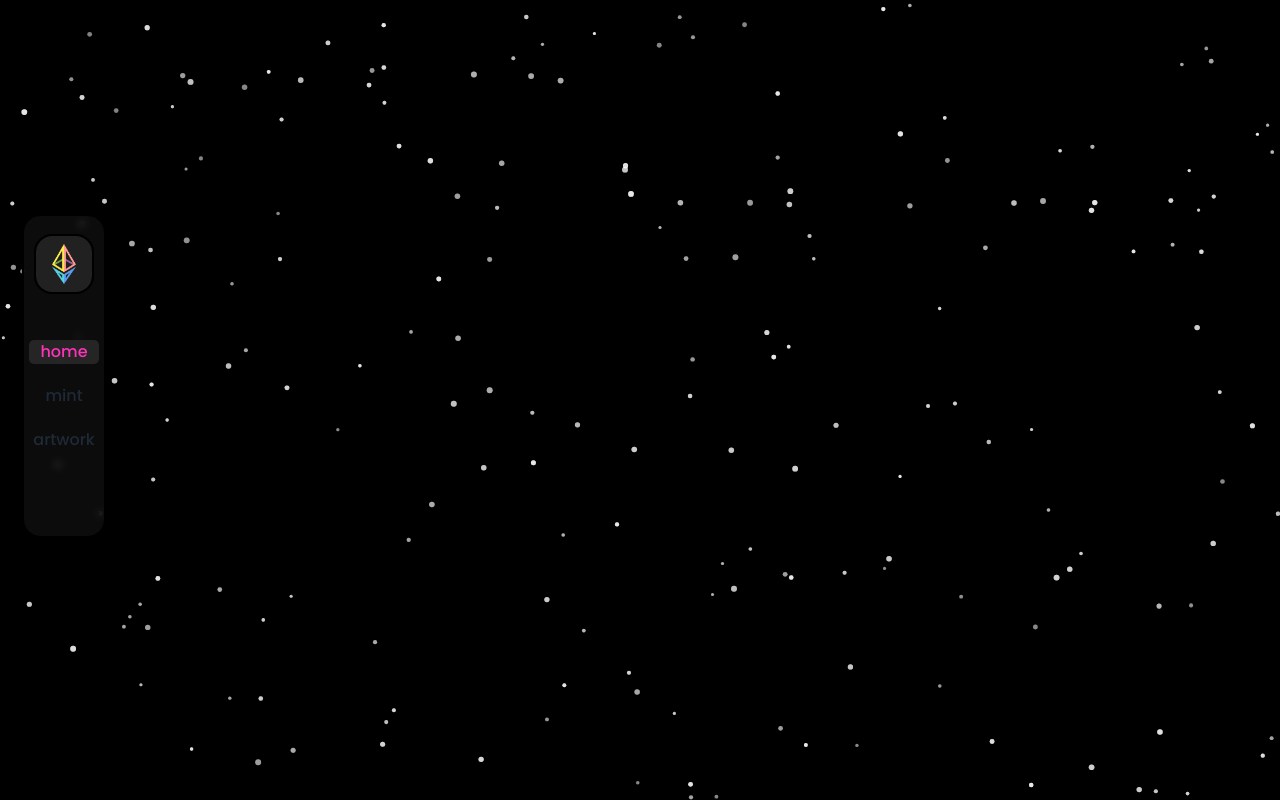
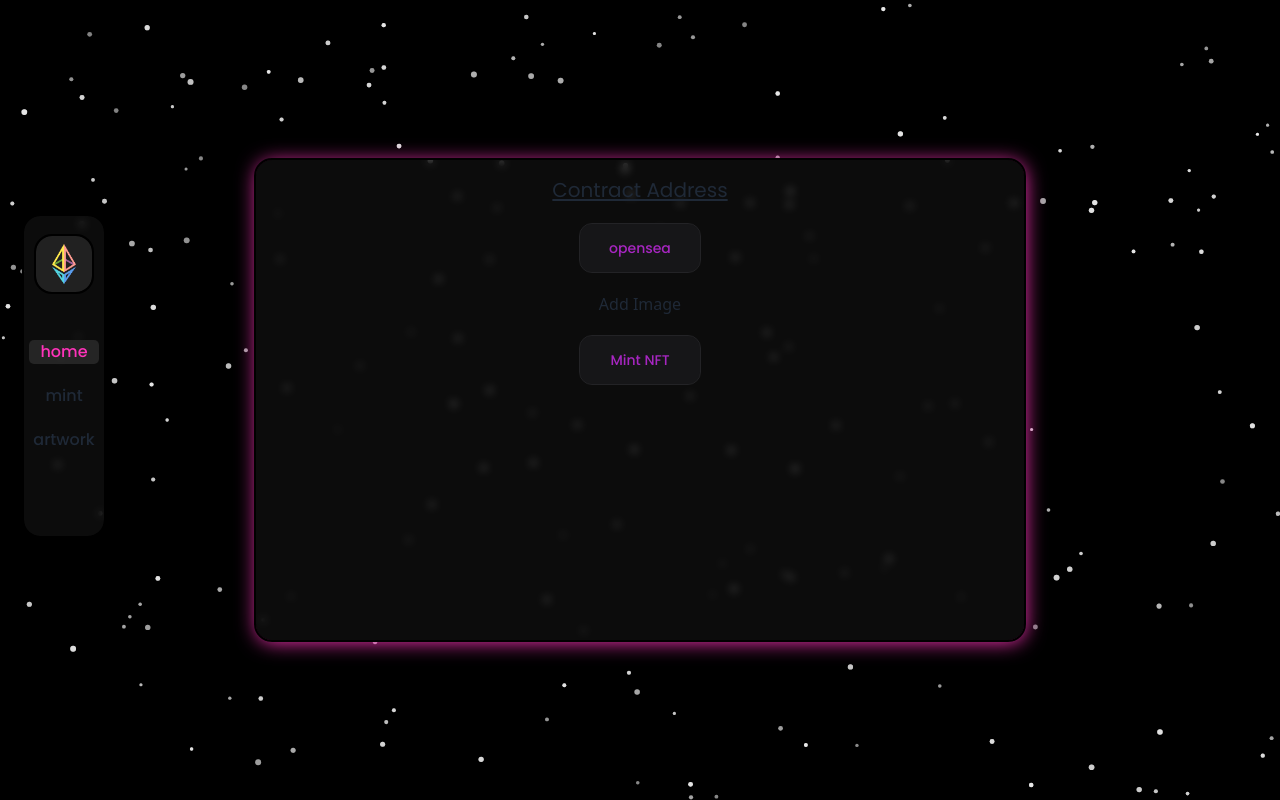
Before and after one commit to pranavcpawar/raptor-nfts, a React (Vite) app: page /mint in a window 1280 px wide. Built offline with nearby package versions, Linux system fonts and the light colour scheme.

Commit message:
updates mint page design

```diff
--- a/src/pages/Mint.jsx
+++ b/src/pages/Mint.jsx
@@ -2,7 +2,22 @@ import React from "react";
 
 const Mint = () => {
   return (
-    <div>Mint</div>
+    <div className="z-10 min-h-screen grid place-content-center">
+        <div className="flex flex-col sm:w-[60vw] sm:h-[60vh] w-[100vw] h-[100vh] bg-[#121212] shadow-[1px_2px_20px] shadow-[#ff33bb] backdrop-blur-sm bg-opacity-70 p-4 m-2 sm:rounded-box outline outline-black outline-2 outline-offset-0 space-y-5">
+          <div className="flex flex-col items-center">
+            <h1 className="font-poppins text-xl underline underline-offset-2">Contract Address</h1>
+          </div>
+          <div className="flex flex-col items-center">
+            <button className="font-poppins text-sm bg-[#161618] text-[#a726c1] w-[120px] h-[48px] p-2 outline outline-1 outline-offset-0 outline-[#232326] rounded-[12px] hover:bg-[#191919] hover:outline-[#323232] active:scale-110 font-medium">opensea</button>
+          </div>
+          <div className="flex flex-col items-center">
+            Add Image
+          </div>
+          <div className="flex flex-col items-center">
+            <button className="font-poppins text-sm bg-[#161618] text-[#a726c1] w-[120px] h-[48px] p-2 outline outline-1 outline-offset-0 outline-[#232326] rounded-[12px] hover:bg-[#191919] hover:outline-[#323232] active:scale-110 font-medium">Mint NFT</button>
+          </div>
+        </div>
+      </div>
   );
 };
 
```
